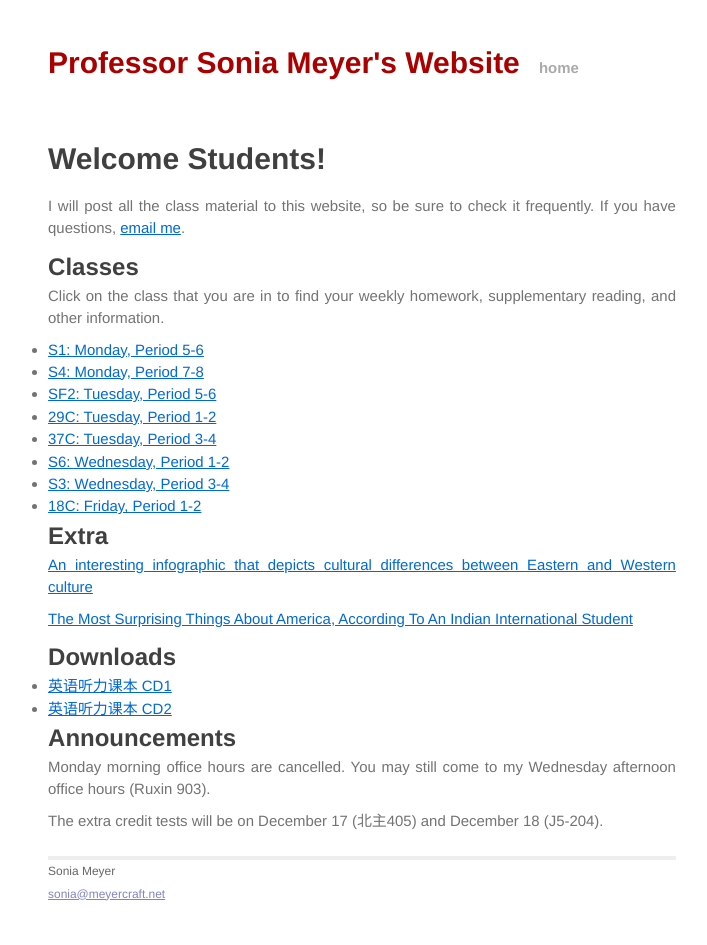
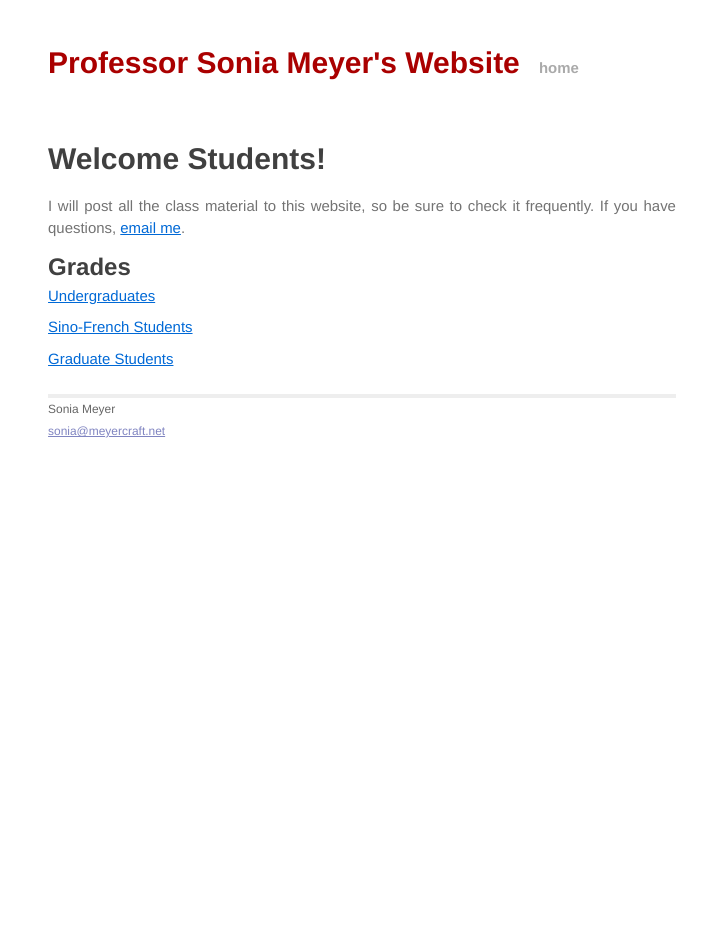
Before and after one commit to soniawmeyer/soniameyer-beihang-students-website, a Jekyll site: the page built from index.md, in a window 1280 px wide. Shown: the whole page, without its empty margins (278-985 px from the left). Built offline with Jekyll 4.4.1, drawn with Linux system fonts in a browser that asks for light colours.

Commit message:
Final grades

```diff
--- a/index.md
+++ b/index.md
@@ -7,32 +7,10 @@ title: Professor Sonia Meyer's Beihang Website
 
 I will post all the class material to this website, so be sure to check it frequently. If you have questions, [email me](mailto:sonia@meyercraft.net).
 
-## Classes
+## Grades
 
-Click on the class that you are in to find your weekly homework, supplementary reading, and other information.
+[Undergraduates](/resources/Sonia's Grades_Humanities Experimental S1-S6.xls)
 
-*	[S1: Monday, Period 5-6](classes/s1s3s4s6.html)
-*	[S4: Monday, Period 7-8](classes/s1s3s4s6.html)
-*	[SF2: Tuesday, Period 5-6](classes/sf2.html)
-*	[29C: Tuesday, Period 1-2](classes/29c37c.html)
-*	[37C: Tuesday, Period 3-4](classes/29c37c.html)
-*	[S6: Wednesday, Period 1-2](classes/s1s3s4s6.html)
-*	[S3: Wednesday, Period 3-4](classes/s1s3s4s6.html)
-*	[18C: Friday, Period 1-2](classes/18c.html)
+[Sino-French Students](/resources/Sonia's Grades_Sino-French Engineering 1-3班.xls)
 
-## Extra
-
-[An interesting infographic that depicts cultural differences between Eastern and Western culture](http://bsix12.com/east-meets-west/)
-
-[The Most Surprising Things About America, According To An Indian International Student](http://www.businessinsider.com/the-weirdest-things-about-america-2013-8)
-
-## Downloads
-
-* [英语听力课本 CD1](http://s3.amazonaws.com/www.joeymeyer.com/download/CD1.zip)
-* [英语听力课本 CD2](http://s3.amazonaws.com/www.joeymeyer.com/download/CD2.zip)
-
-## Announcements
-
-Monday morning office hours are cancelled. You may still come to my Wednesday afternoon office hours (Ruxin 903).
-
-The extra credit tests will be on December 17 (北主405) and December 18 (J5-204).
+[Graduate Students](/resources/Sonia's Grades_Sonia-31,39,20.xlsx)
```
Also changed, not shown: 3 other files.
